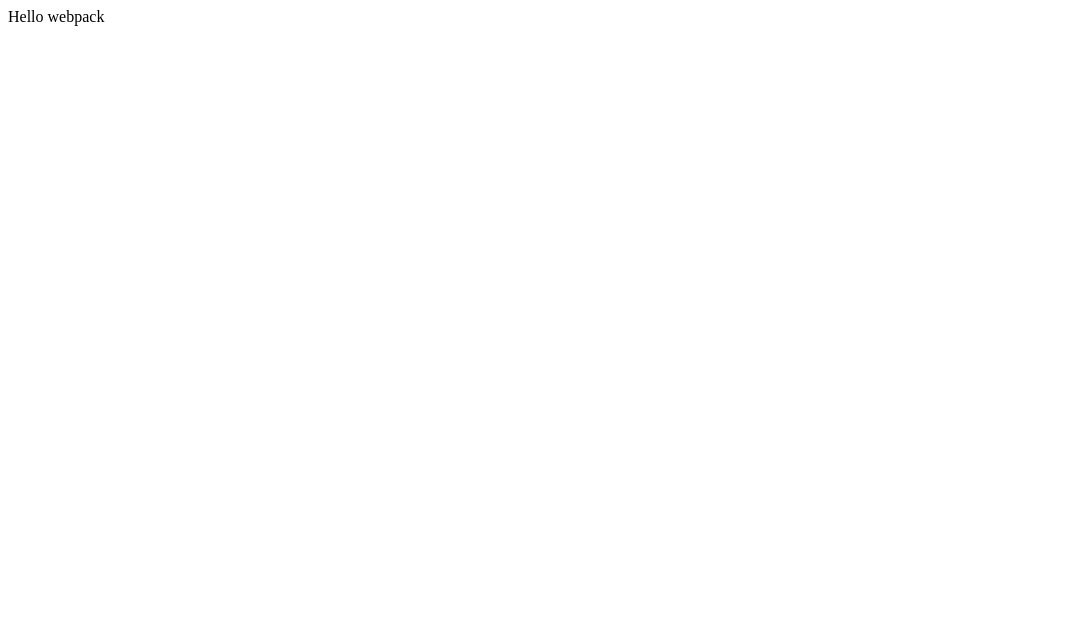
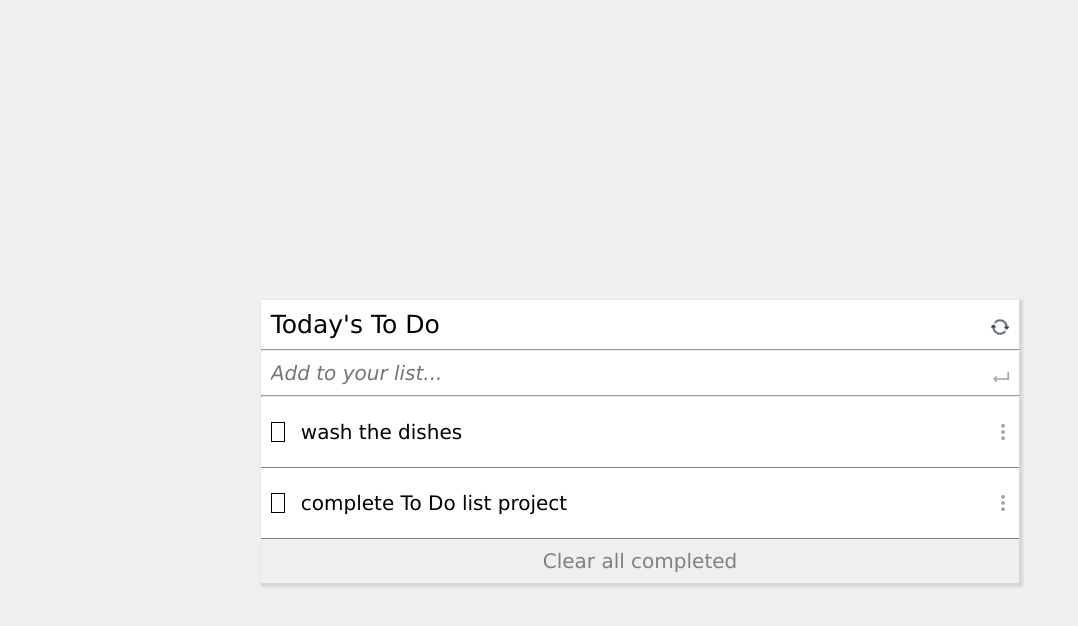
Before and after one commit to tafaramafemba/Leader_board, a website built with webpack: page dist/index.html in a window 1280 px wide. Shown: the whole page, without its empty margins (0-1078 px from the left). Built offline with nearby package versions, Linux system fonts and the light colour scheme.

Commit message:
list configuration

```diff
--- a/src/index.js
+++ b/src/index.js
@@ -1,12 +1,37 @@
 import _ from 'lodash';
+import './style.css';
 
-function component() {
-  const element = document.createElement('div');
+const taskObject = [
+{
+  chore: 'wash the dishes',
+  completed: true,
+  index: 1,
+},
 
-// Lodash, now imported by this script
-  element.innerHTML = _.join(['Hello', 'webpack'], ' ');
+{
+  chore: 'complete To Do list project',
+  completed: false,
+  index: 2,
+},
+];
 
-  return element;
-}
 
-document.body.appendChild(component());
+const tasks = document.querySelector('.tasks');
+const ul =document.createElement('ul');
+ul.classList.add('tasks-list');
+tasks.appendChild(ul);
+
+function displayTasks (theObject) {
+  for(let i=0; i<=theObject.length; i+=1){
+  const li = document.createElement('li');
+  li.classList.add('tasks-li');
+    li.innerHTML = `
+    <button class = "check-btn"></button>
+    <div class = "label-div"><label>${theObject[i].chore}</label></div>
+    <button class = "li-btn"></button>
+    `;
+    ul.appendChild(li);
+  }
+  }
+
+  displayTasks(taskObject);
--- /dev/null
+++ b/src/style.css
@@ -0,0 +1,139 @@
+body {
+  background-color: #efefef;
+}
+.list {
+  box-shadow: 2px 2px 2px 2px rgb(0 0 0 / 10%);
+  background-color: #fff;
+  margin: auto;
+  margin-top: 300px;
+  width: 60%;
+}
+
+.add-to-list {
+  display: flex;
+  flex-direction: row;
+  justify-content: space-between;
+}
+
+.to-do {
+  font-family: 'Lucida Sans', 'Lucida Sans Regular', 'Lucida Grande', 'Lucida Sans Unicode', Geneva, Verdana, sans-serif;
+  padding-left: 10px;
+  padding-right: 10px;
+  display: flex;
+  flex-direction: row;
+  text-align: left;
+}
+
+h1 {
+  font-family: 'Lucida Sans', 'Lucida Sans Regular', 'Lucida Grande', 'Lucida Sans Unicode', Geneva, Verdana, sans-serif;
+  font-size: 25px;
+  font-weight: normal;
+  margin-top: 0;
+  margin-bottom: 0;
+  padding-top: 10px;
+  padding-bottom: 10px;
+  padding-right: 10px;
+  padding-left: 0;
+  width: 100%;
+}
+
+#myInput {
+  font-family: 'Lucida Sans', 'Lucida Sans Regular', 'Lucida Grande', 'Lucida Sans Unicode', Geneva, Verdana, sans-serif;
+  font-size: 20px;
+  font-style: italic;
+  border: none;
+  padding-left: 10px;
+  padding-top: 10px;
+  padding-bottom: 10px;
+}
+
+.clear-btn {
+  font-family: 'Lucida Sans', 'Lucida Sans Regular', 'Lucida Grande', 'Lucida Sans Unicode', Geneva, Verdana, sans-serif;
+  border-radius: 0;
+  width: 100%;
+  font-size: 20px;
+  padding-top: 10px;
+  padding-bottom: 10px;
+  border: none;
+  color: #808080;
+}
+
+hr {
+  margin: 0;
+  width: 100%;
+  color: #808080;
+}
+
+.refresh {
+  height: 18px;
+  padding-top: 18px;
+}
+
+.enter {
+  height: 16px;
+  width: 16px;
+  align-items: flex-end;
+  padding-right: 10px;
+  padding-top: 18px;
+}
+
+.tasks-list {
+  text-decoration: none;
+  margin-top: 0px;
+  margin-bottom: 0px;
+  padding-left: 0px;
+}
+
+.tasks-list li {
+  padding: 10px;
+  color: #000;
+  list-style: none;
+  font-family: 'Lucida Sans', 'Lucida Sans Regular', 'Lucida Grande', 'Lucida Sans Unicode', Geneva, Verdana, sans-serif;
+  font-size: 20px;
+  align-items: center;
+}
+
+.li-btn {
+  background: none;
+  background-image: url(./dots.png);
+  border: none;
+  background-size: cover;
+  background-repeat: no-repeat;
+  background-position: center;
+  height: 20px;
+}
+
+.check-btn {
+  background: none;
+  border: 1px solid #000;
+  height: 20px;
+  align-content: center;
+}
+
+.tasks-li {
+  display: flex;
+  justify-content: space-between;
+  border-bottom: 1px solid #808080;
+}
+
+.label-div {
+  display: flex;
+  align-items: center;
+  width: 100%;
+  word-wrap: break-word;
+  padding: 0 1rem;
+  height: 50px;
+}
+
+/* input[type="checkbox"] {
+  appearance: none;
+  background-color: #fff;
+  margin: 0;
+  font: inherit;
+  color: currentColor;
+  width: 1.15em;
+  height: 1.15em;
+  border: 0.15em solid currentColor;
+  border-radius: 0.15em;
+  transform: translateY(-0.075em);
+} */
--- a/webpack.config.js
+++ b/webpack.config.js
@@ -1,10 +1,33 @@
+const HtmlWebpackPlugin = require('html-webpack-plugin');
 const path = require('path');
 
 module.exports = {
   entry: './src/index.js',
   output: {
-    filename: 'main.js',
+    filename: 'bundle.js',
     path: path.resolve(__dirname, 'dist'),
+    clean: true,
   },
   mode: 'development',
+  plugins: [
+    new HtmlWebpackPlugin({
+      template: './src/index.html'
+    })
+  ],
+  module: {
+    rules: [
+      {
+        test: /\.(png|svg|jpg|jpeg|gif)$/i,
+        type: 'asset/resource',
+      },
+      {
+        test: /\.css$/i,
+        use: ['style-loader', 'css-loader'],
+      },
+      {
+        test: /\.html$/i,
+        loader: "html-loader",
+      },
+    ],
+  },
 };
```
Also changed, not shown: package.json (+7 -1 lines), src/index.html (added, +27 -0 lines), .github/workflows/linters.yml (added), dist/638bf49674a0b4178eb4.png (added), dist/67f5454eb82423dbe752.png (added), dist/bundle.js (added), dist/d25fab805d286a917283.png (added), dist/index.html, dist/main.js (deleted), dist/main.js.LICENSE.txt (deleted), src/dots.png (added), src/left-arrow.png (added), src/refresh.png (added), 1 other file.
